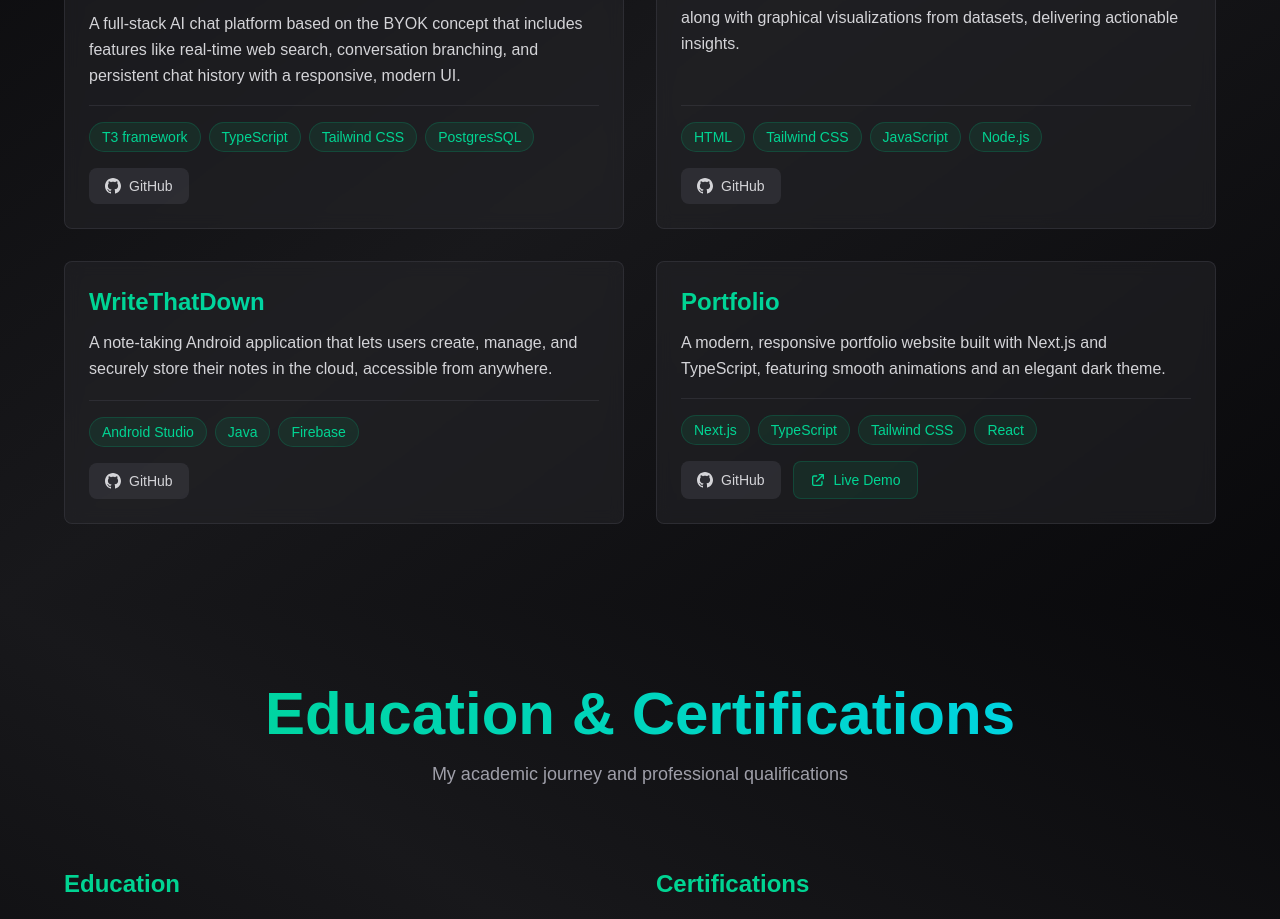
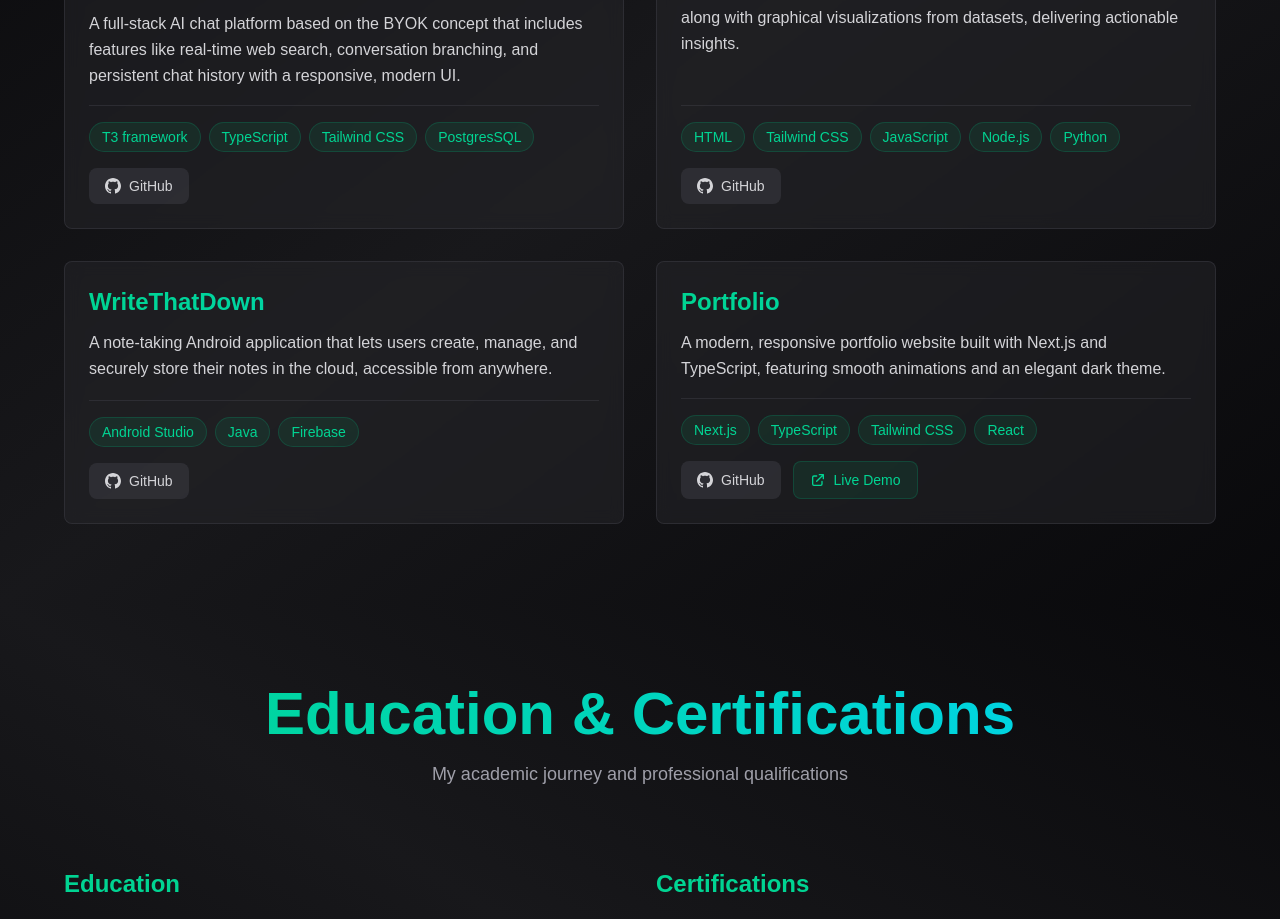
Before and after one commit to AvyayNayakSujir/Portfolio, a Next.js app: page / in a window 1280 px wide. Shown: the part 2760-3679 px from the top of the page. Built offline with nearby package versions, Linux system fonts and the light colour scheme.

Commit message:
update: added python to xtract

```diff
--- a/src/components/Projects.tsx
+++ b/src/components/Projects.tsx
@@ -23,7 +23,7 @@ const projects: Project[] = [
     title: "Xtract: Data Visualization Tool",
     description:
       "A web application that can be used to extract statistical summaries along with graphical visualizations from datasets, delivering actionable insights.",
-    techStack: ["HTML", "Tailwind CSS", "JavaScript", "Node.js"],
+    techStack: ["HTML", "Tailwind CSS", "JavaScript", "Node.js", "Python"],
     githubUrl: "https://github.com/AvyayNayakSujir/Xtract",
   },
   {
```
